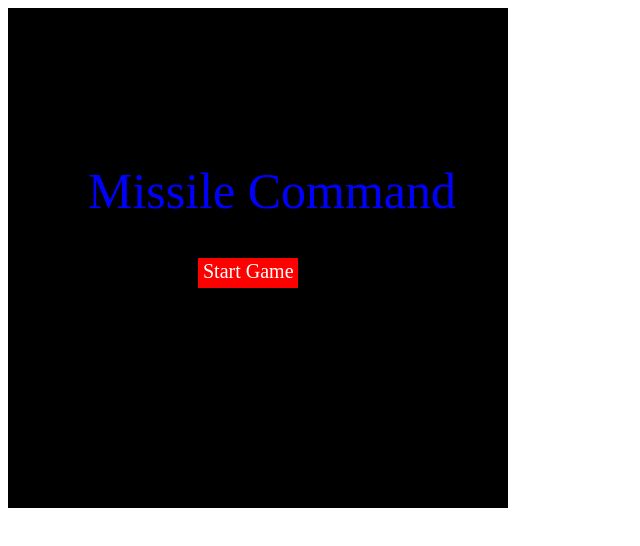
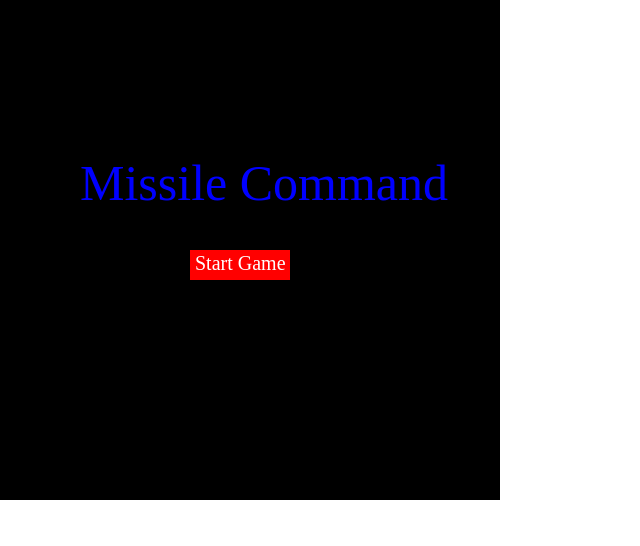
Before and after one commit to LLCampos/missile_command, a plain HTML site: page index.html in a window 1280 px wide. Shown: the whole page, without its empty margins (0-640 px from the left). Drawn offline with nearby package versions, Linux system fonts and the light colour scheme.

Commit message:
adjust canvas

```diff
--- a/main.css
+++ b/main.css
@@ -2,3 +2,7 @@
     font-family: munro;
     src: url('Munro.ttf');
 }
+
+body {
+    margin: 0;
+}
--- a/script.js
+++ b/script.js
@@ -418,7 +418,7 @@
     }
 };
 
-// ============== Start Game Button ===================
+// ============== Game Buttons ===================
 
 var start_button_x = 190;
 var start_button_y = 250;
@@ -584,5 +584,4 @@
 
 startScreen();
 
-
 });
```
